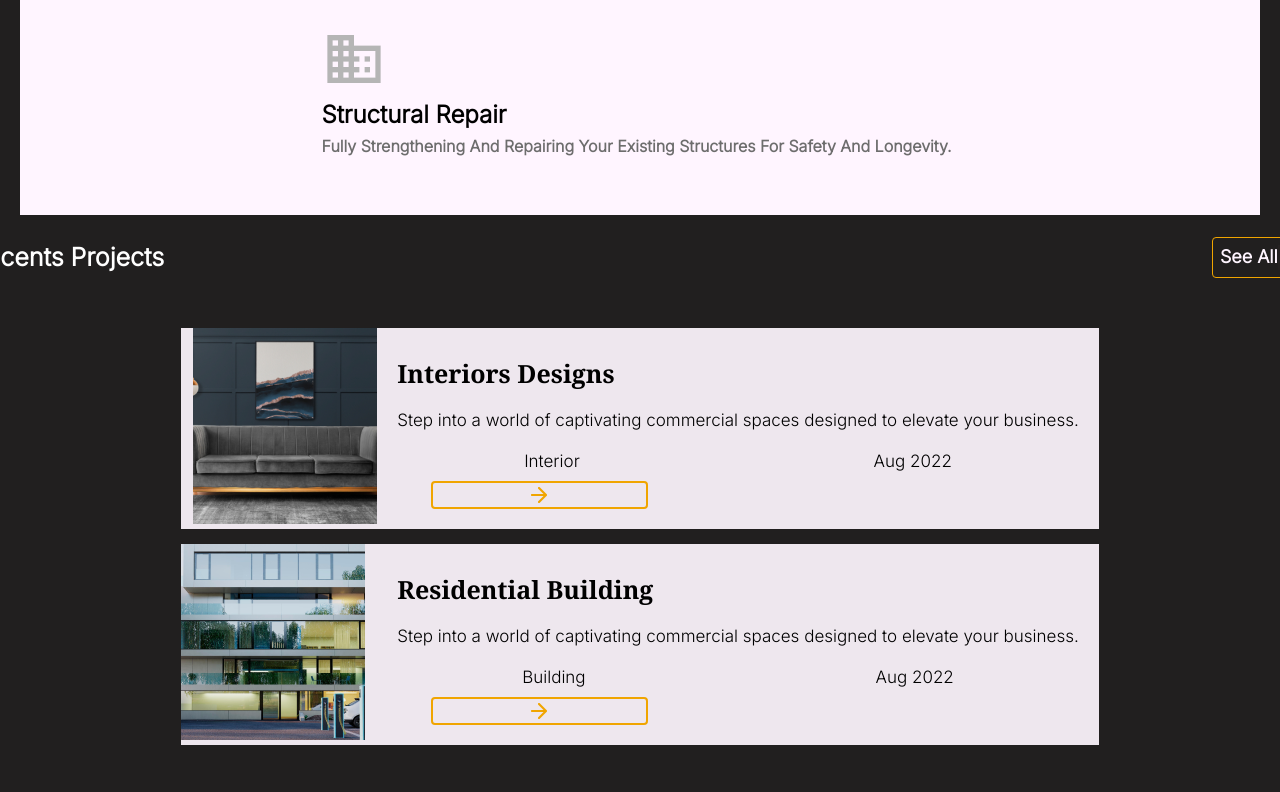
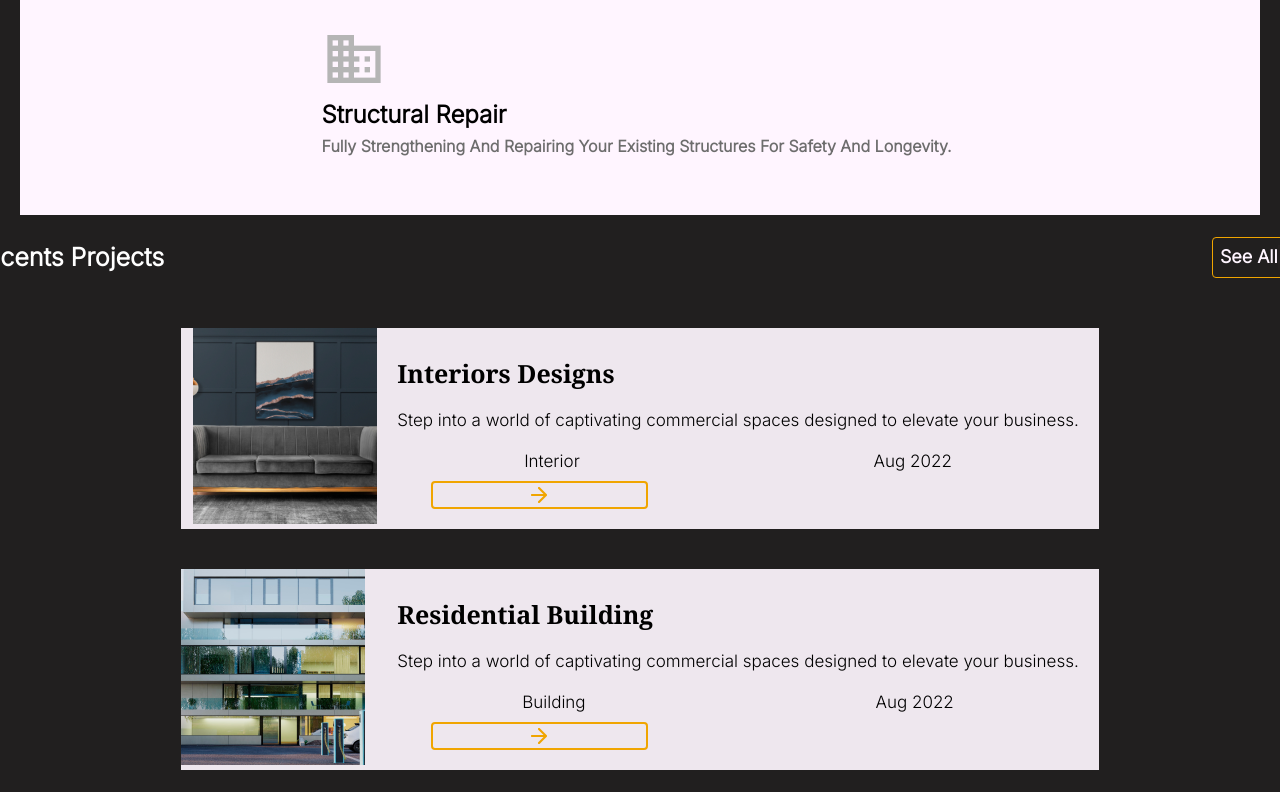
Before and after one commit to Chelsea-Adjei/project, a plain HTML site: page index.html in a window 1280 px wide. Shown: the part 2492-3284 px from the top of the page. Before the commit the page ends 3259 px from the top, so only its background shows below. Drawn offline with Linux system fonts and the light colour scheme.

Commit message:
my file is ready

```diff
--- a/style.css
+++ b/style.css
@@ -568,8 +568,9 @@ body {
     flex-direction: column;
     justify-content: space-between;
     /*width: 100%;*/
-    gap: 15px;
+    gap: 40px;
 }
+
 .the-projects .recent {
     display: flex;
     justify-content: space-between;
@@ -593,6 +594,7 @@ body {
 .al-text .text1 {
     text-align: center;
     font-family: 'Inter' sans-serif;
+    font-weight: 400;
     font-size: 17px;
     line-height: 130%;
     /*text-transform: capitalize;*/
```
